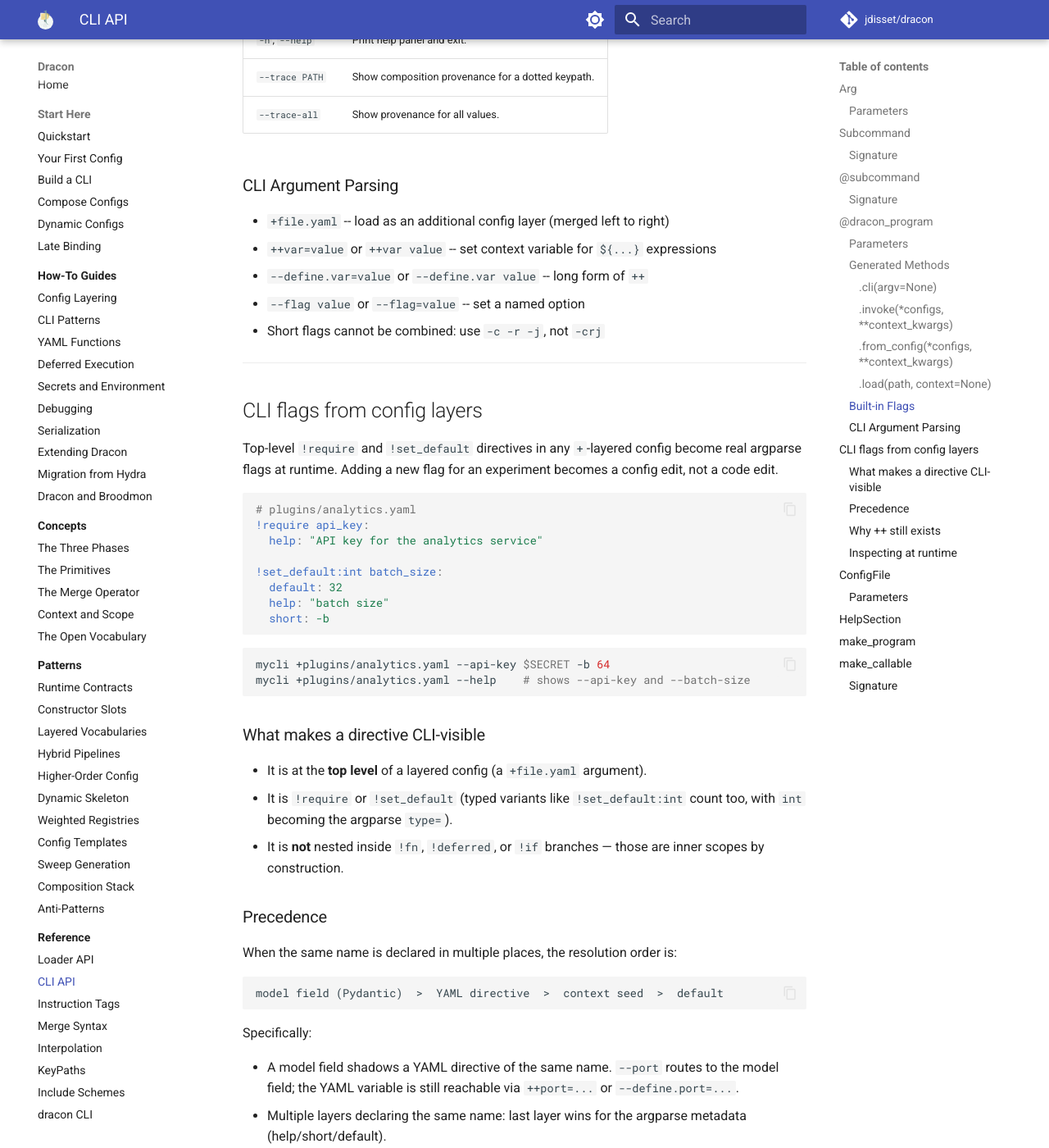
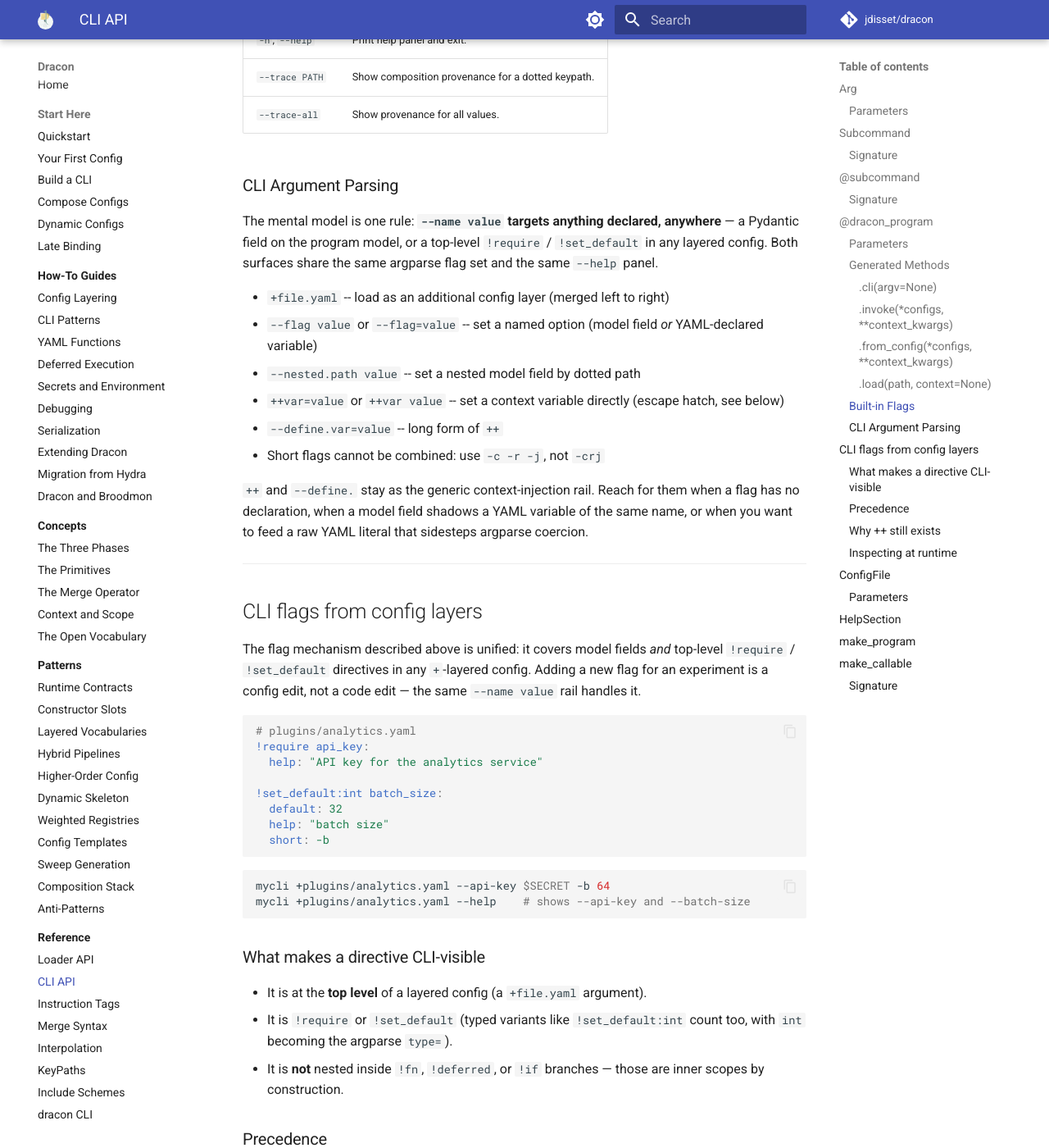
Before and after one commit to jdisset/dracon, an MkDocs documentation site: the page built from docs/reference/cli-api.md, in a window 1280 px wide and 1400 px high, scrolled down 3768 px. Shown: the whole window at 82% size. Built offline with MkDocs 1.6.1 and Material for MkDocs 9.7.7, drawn with Linux system fonts in a browser that asks for light colours; comment, search, counter and statistics services are not loaded; some of the changed text lies outside the part shown.

Commit message:
docs: lead cli docs with unified --flag mental model

````diff
--- a/docs/reference/cli-api.md
+++ b/docs/reference/cli-api.md
@@ -140,19 +140,31 @@ Every `@dracon_program` includes:
 
 ### CLI Argument Parsing
 
+The mental model is one rule: **`--name value` targets anything declared, anywhere** —
+a Pydantic field on the program model, or a top-level `!require` / `!set_default`
+in any layered config. Both surfaces share the same argparse flag set and the
+same `--help` panel.
+
 - `+file.yaml` -- load as an additional config layer (merged left to right)
-- `++var=value` or `++var value` -- set context variable for `${...}` expressions
-- `--define.var=value` or `--define.var value` -- long form of `++`
-- `--flag value` or `--flag=value` -- set a named option
+- `--flag value` or `--flag=value` -- set a named option (model field *or* YAML-declared variable)
+- `--nested.path value` -- set a nested model field by dotted path
+- `++var=value` or `++var value` -- set a context variable directly (escape hatch, see below)
+- `--define.var=value` -- long form of `++`
 - Short flags cannot be combined: use `-c -r -j`, not `-crj`
+
+`++` and `--define.` stay as the generic context-injection rail. Reach for
+them when a flag has no declaration, when a model field shadows a YAML
+variable of the same name, or when you want to feed a raw YAML literal that
+sidesteps argparse coercion.
 
 ---
 
 ## CLI flags from config layers
 
-Top-level `!require` and `!set_default` directives in any `+`-layered config
-become real argparse flags at runtime. Adding a new flag for an experiment
-becomes a config edit, not a code edit.
+The flag mechanism described above is unified: it covers model fields *and*
+top-level `!require` / `!set_default` directives in any `+`-layered config.
+Adding a new flag for an experiment is a config edit, not a code edit — the
+same `--name value` rail handles it.
 
 ```yaml
 # plugins/analytics.yaml
@@ -198,15 +210,14 @@ Specifically:
 
 ### Why `++` still exists
 
-`++name=value` (and its long form `--define.name=value`) bypass all flag
-discovery. Reach for them when:
+`++name=value` and `--define.name=value` bypass all flag discovery. They
+stay because they cover three cases the unified flag rail cannot:
 
-- A model field shadows a YAML variable of the same name and you need
-  to write the YAML variable explicitly.
-- A name has no declaration anywhere — `++` is the generic, ad-hoc
-  context injection rail.
-- A discovered flag's argparse coercion gets in the way and you want
-  to feed a raw YAML literal instead (e.g. `++weights="[0.1, 0.2]"`).
+- A model field shadows a YAML variable of the same name; `++` writes
+  the YAML variable explicitly.
+- A name has no declaration anywhere — pure ad-hoc context injection.
+- A discovered flag's argparse coercion gets in the way; `++` accepts a
+  raw YAML literal instead (e.g. `++weights="[0.1, 0.2]"`).
 
 ### Inspecting at runtime
 
````
Also changed, not shown: docs/guides/cli-patterns.md (+4 -3 lines), docs/quickstart.md (+1 -1 lines), docs/tutorials/02-build-a-cli.md (+2 -2 lines).
